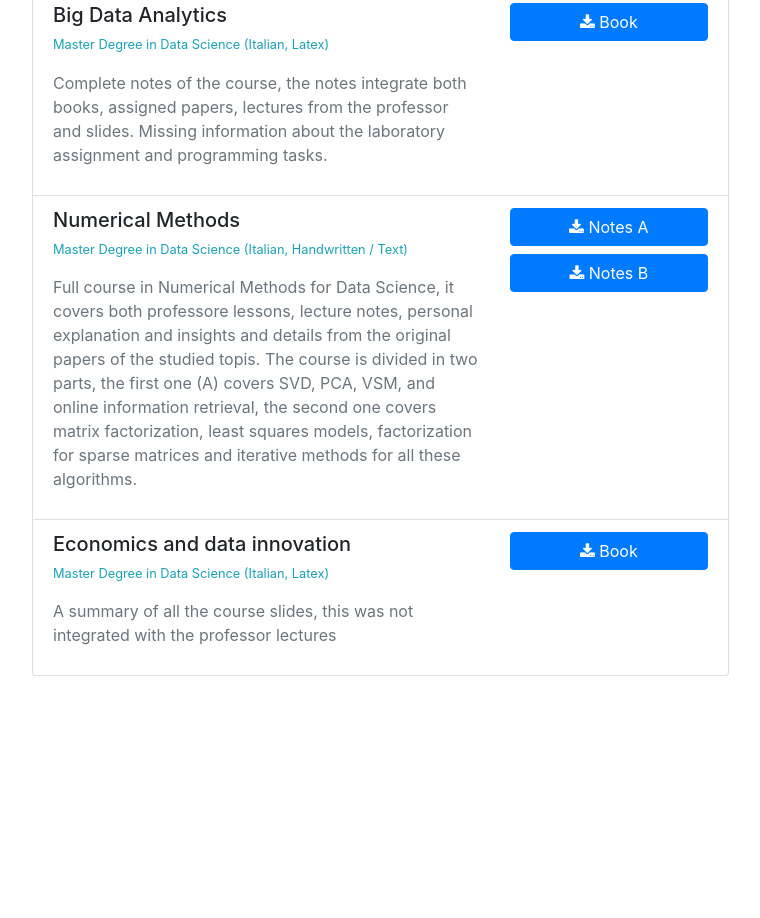
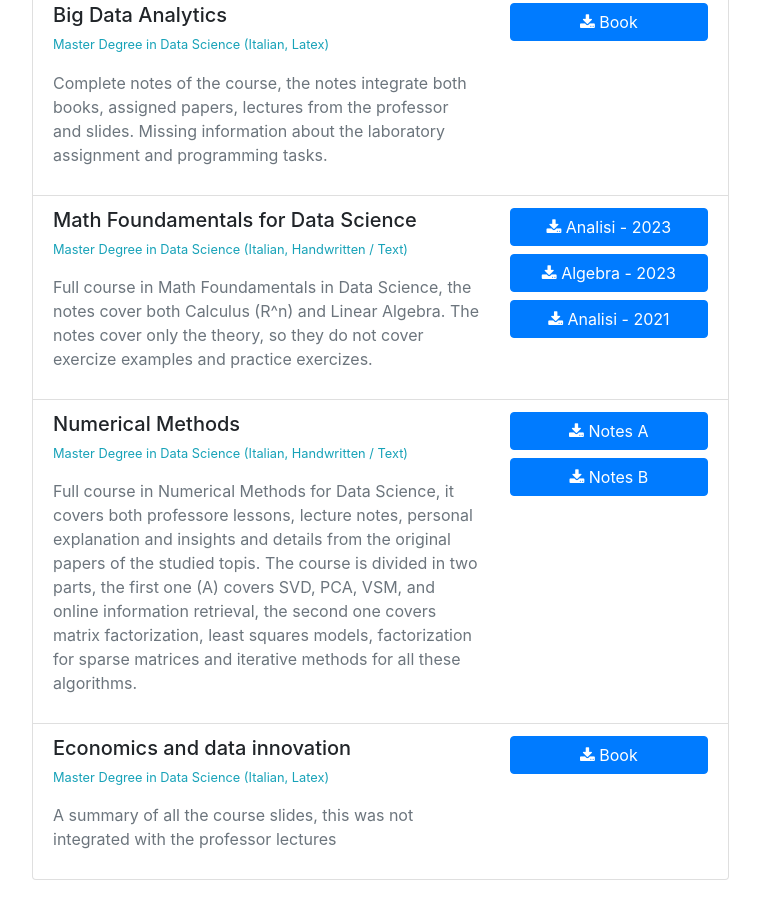
Before and after one commit to holderekt/holderekt.github.io, a plain HTML site: page pages/study.html in a window 1280 px wide. Shown: the part 827-1745 px from the top of the page, without its empty margins (371-1131 px from the left). Before the commit the page ends 1563 px from the top, so only its background shows below. Drawn offline with nearby package versions, Linux system fonts and the light colour scheme; some icons are missing.

Commit message:
Math Foundamentals

```diff
--- a/pages/study.html
+++ b/pages/study.html
@@ -295,6 +295,53 @@
                 </div>
               </li>
 
+
+              <li class="list-group-item">
+                <div class="row">
+                  <div class="col-8">
+                    <h5>Math Foundamentals for Data Science</h5>
+                    <p class="text-info">
+                      <small
+                        >Master Degree in Data Science (Italian, Handwritten /
+                        Text)</small
+                      >
+                    </p>
+                    <p class="text-secondary">
+                      Full course in Math Foundamentals in Data Science, the notes cover both Calculus (R^n) and Linear Algebra. The notes cover only the theory,
+                      so they do not cover exercize examples and practice exercizes.
+                  </div>
+                  <div class="col-4 btn-wrapper">
+                    <button
+                      type="submit"
+                      class="btn btn-primary mb-1 btn-block"
+                      download="DataMiningNotes.pdf"
+                      onclick="window.open('../assets/content/ANL2.pdf')"
+                    >
+                      <i class="fa fa-download"></i>  Analisi - 2023
+                    </button>
+                    <button
+                      type="submit"
+                      class="btn btn-primary btn-block"
+                      download="DataMiningNotes.pdf"
+                      onclick="window.open('../assets/content/ALG.pdf')"
+                    >
+                      <i class="fa fa-download"></i>  Algebra - 2023
+                    </button>
+
+                    <button
+                      type="submit"
+                      class="btn btn-primary btn-block"
+                      download="DataMiningNotes.pdf"
+                      onclick="window.open('../assets/content/ANL212.pdf')"
+                    >
+                      <i class="fa fa-download"></i>  Analisi - 2021
+                    </button>
+                  </div>
+                </div>
+              </li>
+
+
+
               <li class="list-group-item">
                 <div class="row">
                   <div class="col-8">
```
Also changed, not shown: 3 other files.
